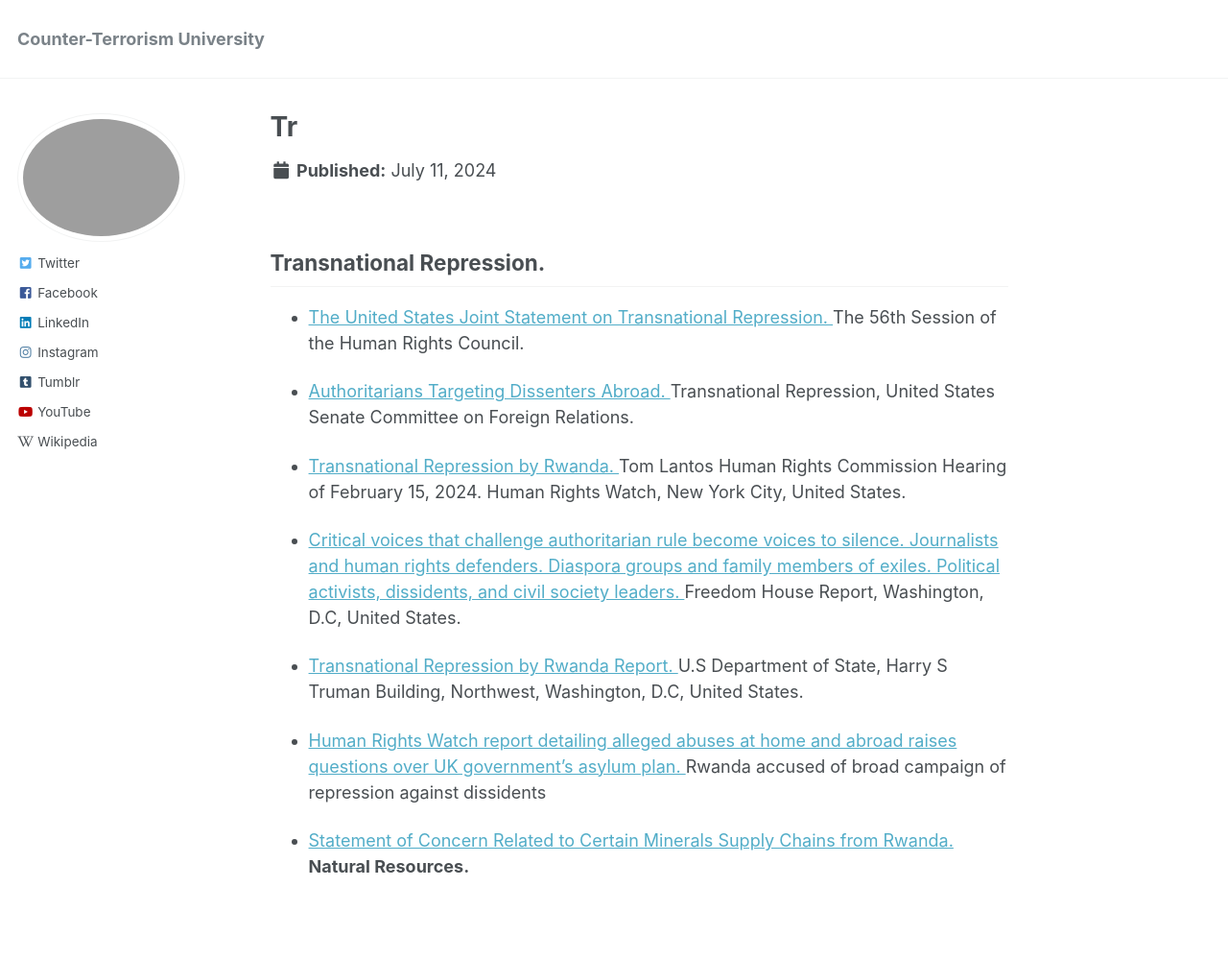
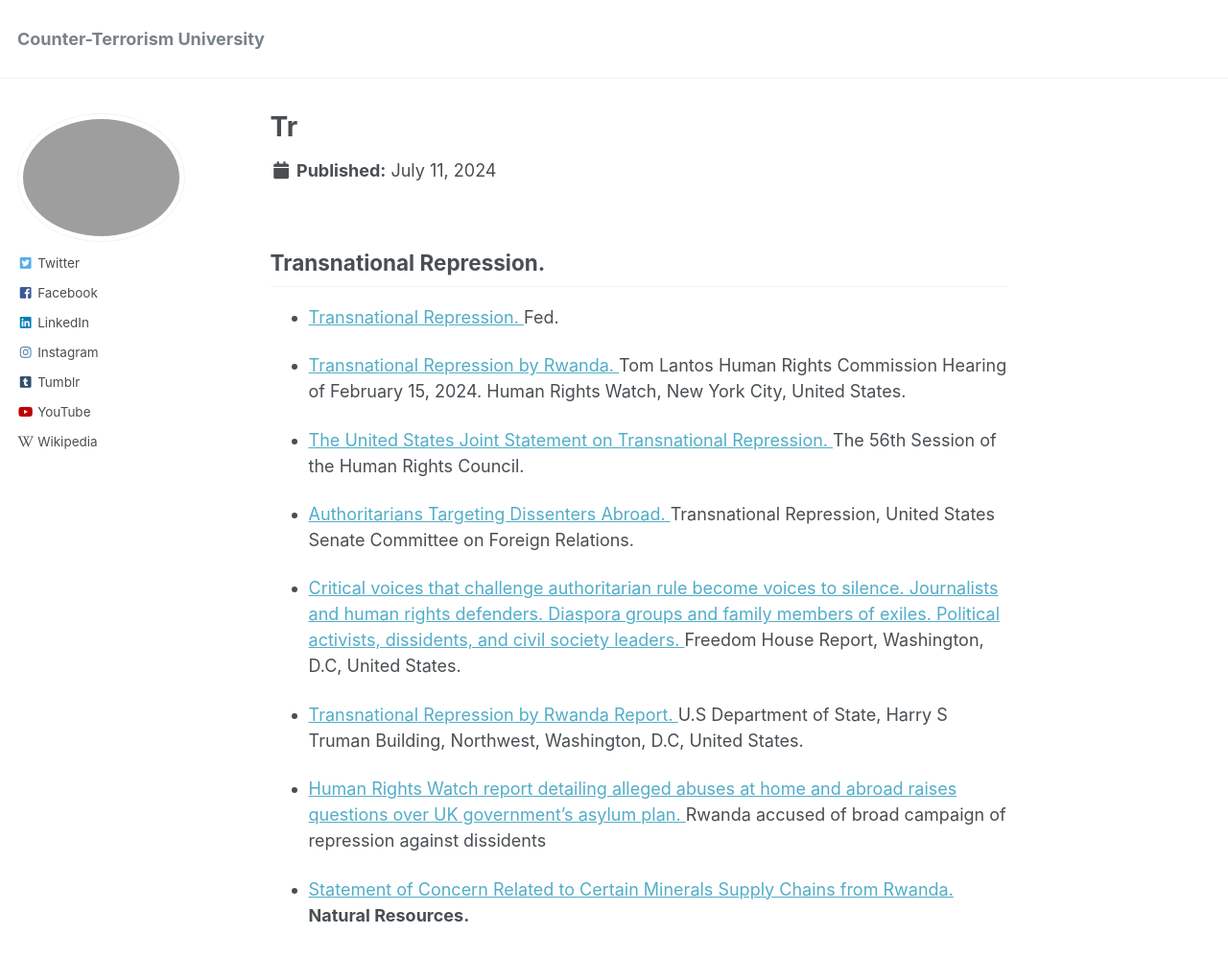
Before and after one commit to phdcsseiden/phdcsseiden.github.io, a Jekyll site: the page built from _pages/Tr.md, in a window 1280 px wide and 1152 px high. Shown: the top 999 px of the window at 96% size. Built offline with Jekyll 4.4.1, drawn with Linux system fonts in a browser that asks for light colours.

Commit message:
Update Tr.md

```diff
--- a/_pages/Tr.md
+++ b/_pages/Tr.md
@@ -14,13 +14,16 @@ modified: 2024-07-11
 
 
 
+- <a href="https://www.fbi.gov/investigate/counterintelligence/transnational-repression"> Transnational Repression. </a> Fed.
+
+
+- <a href="https://www.hrw.org/news/2024/02/15/transnational-repression-rwanda"> Transnational Repression by Rwanda.  </a> Tom Lantos Human Rights Commission Hearing of February 15, 2024. Human Rights Watch, New York City, United States.
+
+
 - <a href="https://geneva.usmission.gov/2024/06/26/joint-statement-on-transnational-repression/"> The United States Joint Statement on Transnational Repression. </a> The 56th Session of the Human Rights Council.
 
 
 - <a href="https://www.foreign.senate.gov/hearings/transnational-repression-authoritarians-targeting-disssenters-abroad">  Authoritarians Targeting Dissenters Abroad. </a> Transnational Repression, United States Senate Committee on Foreign Relations.
-
-
-- <a href="https://www.hrw.org/news/2024/02/15/transnational-repression-rwanda"> Transnational Repression by Rwanda.  </a> Tom Lantos Human Rights Commission Hearing of February 15, 2024. Human Rights Watch, New York City, United States.
 
 
 - <a href="https://freedomhouse.org/report/transnational-repression"> Critical voices that challenge authoritarian rule become voices to silence. Journalists and human rights defenders. Diaspora groups and family members of exiles. Political activists, dissidents, and civil society leaders. </a>  Freedom House Report, Washington, D.C, United States.
```
